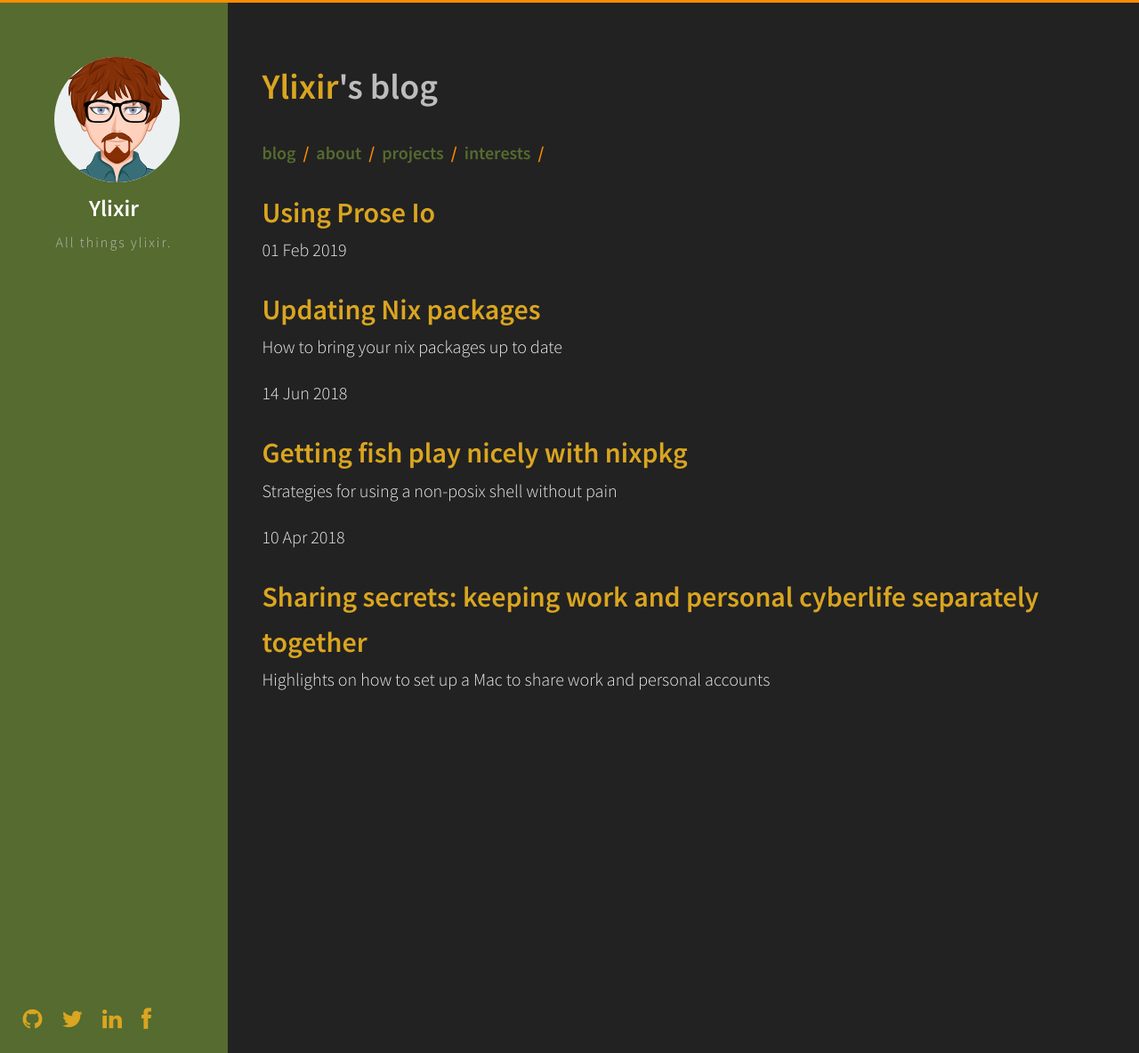
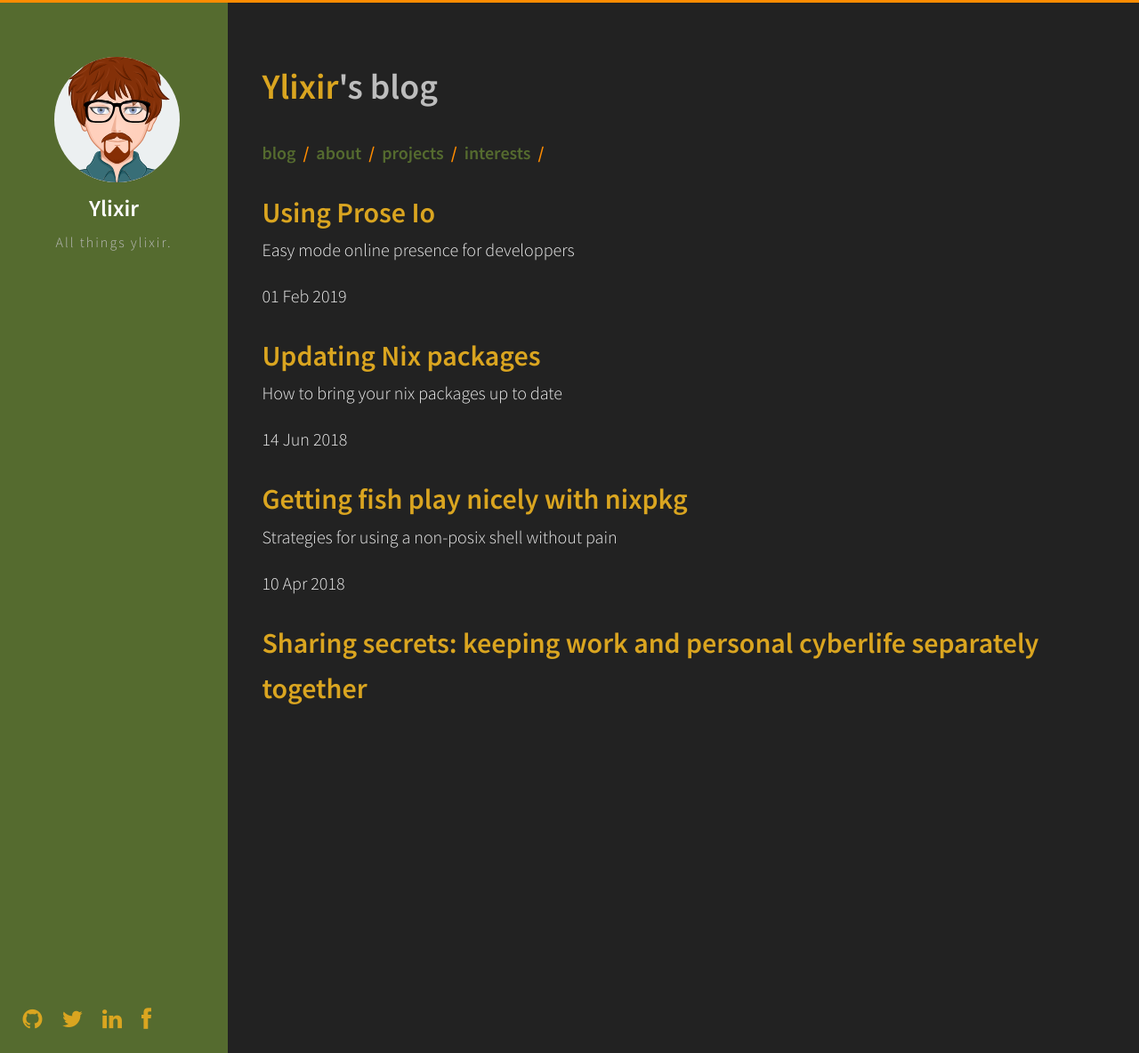
Before and after one commit to ylixir/ylixir.github.io, a Jekyll site: the page built from index.html, in a window 1280 px wide. Shown: the whole page at 89% size. Built offline with Jekyll 4.4.1, drawn with Linux system fonts in a browser that asks for light colours; the list of posts is cut into pages by our own code.

Commit message:
Update 2019-02-01-using-prose-io.md

```diff
--- a/_posts/2019-02-01-using-prose-io.md
+++ b/_posts/2019-02-01-using-prose-io.md
@@ -5,14 +5,16 @@ tags:
   - jekyll
   - blogging
   - prose.io
+  - tagist
+description: Easy mode online presence for developpers
 ---
 ## Blogging with prose, jekyll and github
 
 Apparently [github pages](https://pages.github.com/) use [jekyll](https://jekyllrb.com/) as a backend. And [jekyll](https://jekyllrb.com/) supports blogging pretty easily. All you really have to do is follow the directions on [github pages](https://pages.github.com/) to get set up.
 
-Once you have a proper github page set up, then you can find a jekyll template you like from <https://jekyllthemes.org/>.
+Once you have a proper github page set up, then you can find a jekyll template you like from <http://jekyllthemes.org/>.
 
-Now start blogging! One easy way to do this without dealing with the git overhead is to use <prose.io>. I'm using it now and provides a very clean interface for writing.
+Now start blogging! One easy way to do this without dealing with the git overhead is to use <https://prose.io>. I'm using it now and provides a very clean interface for writing.
 
 ### prior art
 - [ink](https://github.com/thinker3197/Ink) is a theme that is easy to modify
```
